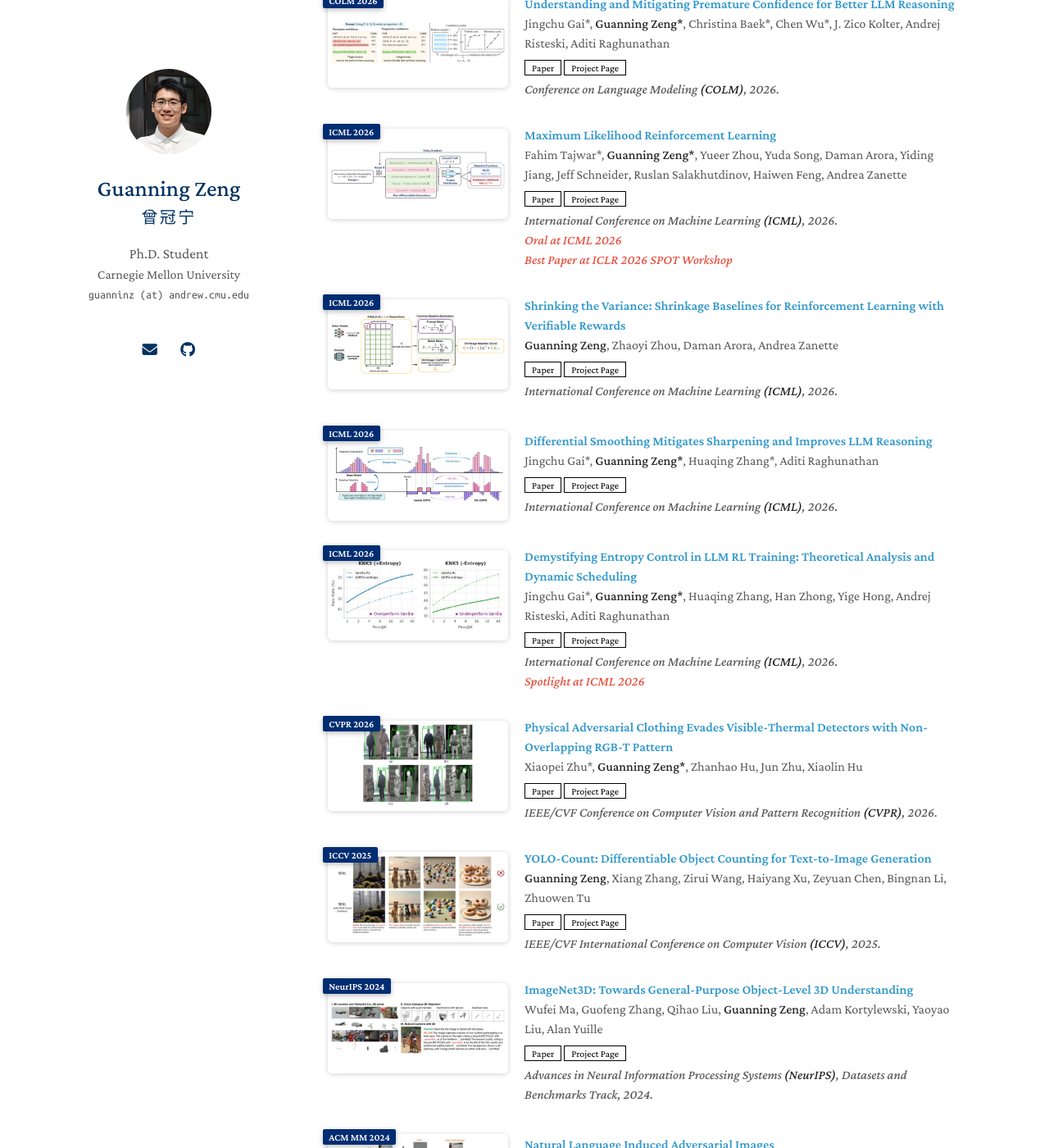
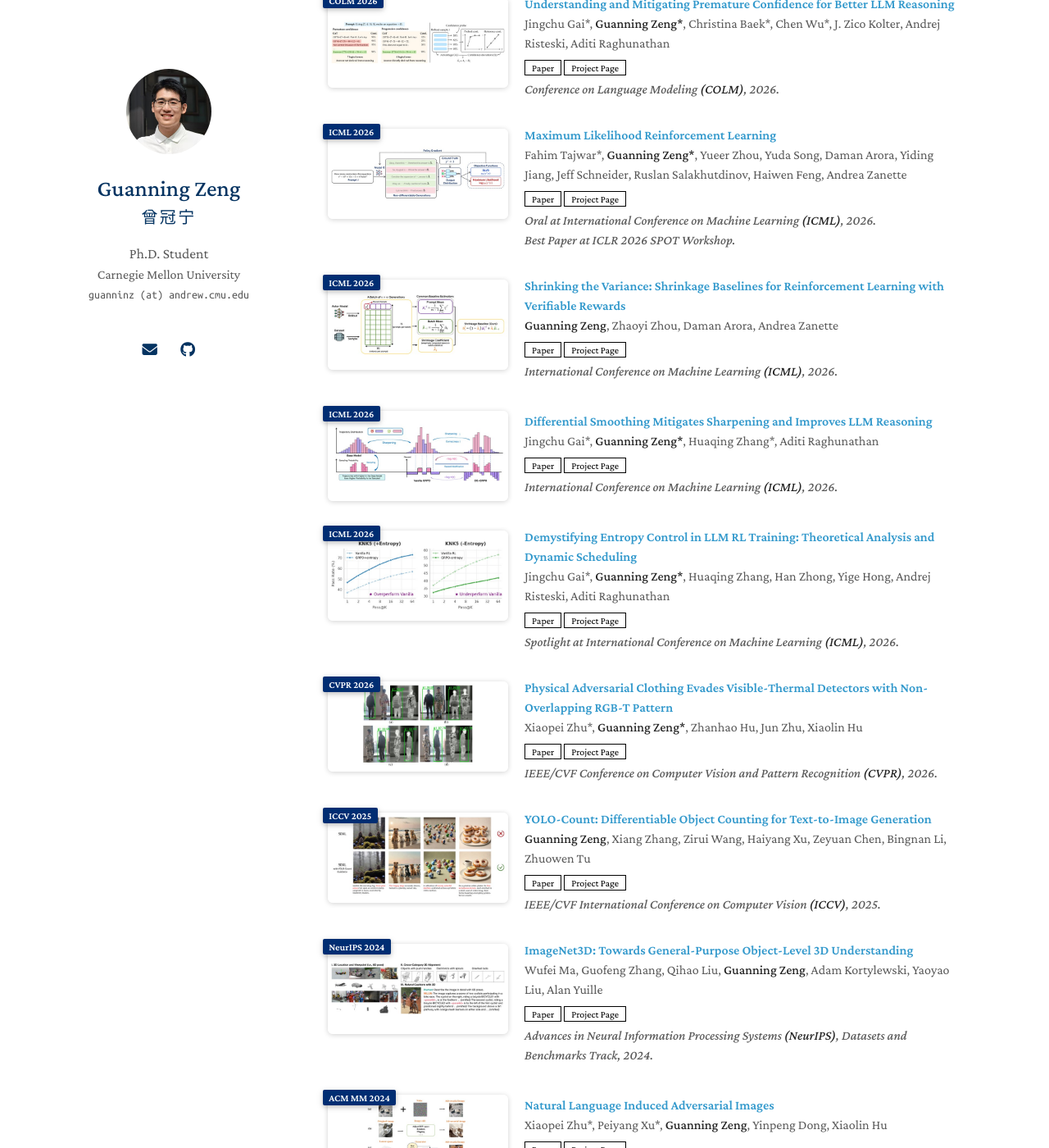
Before and after one commit to guanning03/guanning03.github.io, a Jekyll site: the page built from index.md, in a window 1280 px wide and 1400 px high, scrolled down 1169 px. Shown: the whole window at 82% size. Built offline with Jekyll 4.4.1, drawn with Linux system fonts in a browser that asks for light colours; a style sheet for code colours, icons or effects is not loaded; our own code applies the rules of GitHub Pages for plain Markdown files.

Commit message:
Venue line carries Oral / Spotlight / Best Paper in the original italic style (no red notes); cache-bust CSS links per build
Co-Authored-By: Claude Opus 5.5 <noreply@anthropic.com>

```diff
--- a/_data/publications.yml
+++ b/_data/publications.yml
@@ -36,11 +36,10 @@ main:
   - title: "Maximum Likelihood Reinforcement Learning"
     authors: Fahim Tajwar*, <strong>Guanning Zeng*</strong>, Yueer Zhou, Yuda Song, Daman Arora, Yiding Jiang, Jeff Schneider, Ruslan Salakhutdinov, Haiwen Feng, Andrea Zanette
     conference_short: ICML 2026
-    conference: International Conference on Machine Learning <strong>(ICML)</strong>, 2026.
+    conference: Oral at International Conference on Machine Learning <strong>(ICML)</strong>, 2026.<br>Best Paper at ICLR 2026 SPOT Workshop.
     pdf: https://arxiv.org/abs/2602.02710
     code: https://github.com/tajwarfahim/maxrl
     page: https://zanette-labs.github.io/MaxRL/
-    notes: Oral at ICML 2026<br>Best Paper at ICLR 2026 SPOT Workshop
     image: ./assets/img/papers/maxrl.jpg
 
   - title: "Shrinking the Variance: Shrinkage Baselines for Reinforcement Learning with Verifiable Rewards"
@@ -60,9 +59,8 @@ main:
   - title: "Demystifying Entropy Control in LLM RL Training: Theoretical Analysis and Dynamic Scheduling"
     authors: Jingchu Gai*, <strong>Guanning Zeng*</strong>, Huaqing Zhang, Han Zhong, Yige Hong, Andrej Risteski, Aditi Raghunathan
     conference_short: ICML 2026
-    conference: International Conference on Machine Learning <strong>(ICML)</strong>, 2026.
+    conference: Spotlight at International Conference on Machine Learning <strong>(ICML)</strong>, 2026.
     pdf: https://proceedings.mlr.press/v306/gai26b.html
-    notes: Spotlight at ICML 2026
     image: ./assets/img/papers/entropy.jpg
 
   - title: "Physical Adversarial Clothing Evades Visible-Thermal Detectors with Non-Overlapping RGB-T Pattern"
--- a/_layouts/homepage.html
+++ b/_layouts/homepage.html
@@ -27,11 +27,11 @@
     <link rel="stylesheet" href="./assets/css/font.css">
     {% endif %}
     {% if site.auto_dark_mode %}
-    <link rel="stylesheet" href="./assets/css/style.css">
-    <link rel="stylesheet" href="./assets/css/publications.css">
+    <link rel="stylesheet" href="./assets/css/style.css?v={{ site.time | date: "%s" }}">
+    <link rel="stylesheet" href="./assets/css/publications.css?v={{ site.time | date: "%s" }}">
     {% else %}
-    <link rel="stylesheet" href="./assets/css/style-no-dark-mode.css">
-    <link rel="stylesheet" href="./assets/css/publications-no-dark-mode.css">
+    <link rel="stylesheet" href="./assets/css/style-no-dark-mode.css?v={{ site.time | date: "%s" }}">
+    <link rel="stylesheet" href="./assets/css/publications-no-dark-mode.css?v={{ site.time | date: "%s" }}">
     {% endif %}
 
   </head>
```
